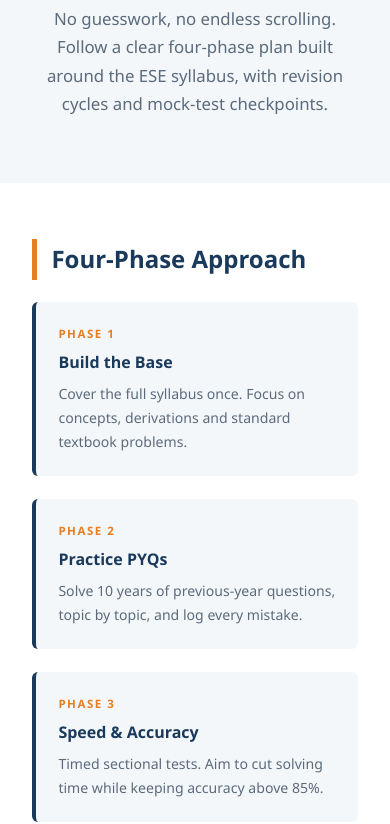
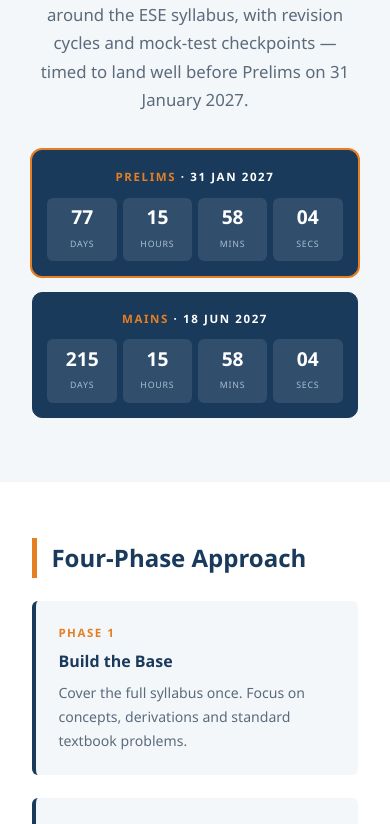
Before and after one commit to chinmayamishra2003/Statically_Determinante, a plain HTML site: page landing.html in a window 390 px wide. Shown: the part 313-1137 px from the top of the page. Drawn offline with Linux system fonts and the light colour scheme.

Commit message:
Refactor landing page styles and structure

```diff
--- a/landing.html
+++ b/landing.html
@@ -16,6 +16,8 @@
 
     * { margin: 0; padding: 0; box-sizing: border-box; }
 
+    [hidden] { display: none !important; }
+
     body {
       font-family: 'Segoe UI', Tahoma, Geneva, Verdana, sans-serif;
       background: #fff;
@@ -23,6 +25,7 @@
       line-height: 1.7;
     }
 
+    /* --- Top bar --- */
     .topbar {
       background: var(--navy);
       padding: 0.8rem 2rem;
@@ -38,9 +41,10 @@
     .topbar a { color: #fff; text-decoration: none; font-size: 0.9rem; }
     .topbar a:hover { color: var(--orange); }
 
+    /* --- Hero --- */
     .hero {
       background: var(--light);
-      padding: 4rem 2rem;
+      padding: 3.5rem 2rem 4rem;
       text-align: center;
     }
 
@@ -48,17 +52,94 @@
       font-size: 2.3rem;
       color: var(--navy);
       margin-bottom: 0.9rem;
+      line-height: 1.25;
     }
 
     .hero h1 em { font-style: normal; color: var(--orange); }
 
-    .hero p {
+    .hero p.lede {
       max-width: 680px;
       margin: 0 auto;
       color: var(--muted);
       font-size: 1.05rem;
     }
 
+    /* --- Countdowns --- */
+    .countdowns {
+      display: grid;
+      grid-template-columns: repeat(auto-fit, minmax(250px, 1fr));
+      gap: 1rem;
+      max-width: 660px;
+      margin: 2.2rem auto 0;
+    }
+
+    .countdown {
+      background: var(--navy);
+      border: 1px solid var(--navy);
+      border-radius: 10px;
+      padding: 1rem 0.9rem 0.85rem;
+      transition: opacity 0.2s, box-shadow 0.2s;
+    }
+
+    /* The nearest upcoming exam gets an orange accent */
+    .countdown.is-next {
+      box-shadow: 0 0 0 2px var(--orange);
+    }
+
+    /* An exam that has already happened fades out */
+    .countdown.is-past { opacity: 0.5; }
+
+    .countdown-label {
+      font-size: 0.72rem;
+      letter-spacing: 1.6px;
+      text-transform: uppercase;
+      font-weight: 700;
+      color: #fff;
+      margin-bottom: 0.7rem;
+    }
+
+    .countdown-label em { font-style: normal; color: var(--orange); }
+
+    .countdown-grid {
+      display: grid;
+      grid-template-columns: repeat(4, 1fr);
+      gap: 0.45rem;
+    }
+
+    .cd-unit {
+      background: rgba(255,255,255,0.1);
+      border-radius: 6px;
+      padding: 0.55rem 0.2rem 0.4rem;
+      text-align: center;
+    }
+
+    .cd-unit strong {
+      display: block;
+      font-size: 1.35rem;
+      line-height: 1.1;
+      color: #fff;
+      font-variant-numeric: tabular-nums;
+    }
+
+    .cd-unit span {
+      font-size: 0.58rem;
+      letter-spacing: 1px;
+      text-transform: uppercase;
+      color: #a9bdd2;
+    }
+
+    /* Final 30 days before a given exam */
+    .countdown.urgent .cd-unit strong { color: #ff7b6b; }
+
+    .countdown-done {
+      font-size: 0.88rem;
+      font-weight: 600;
+      color: var(--orange);
+      text-align: center;
+      padding: 0.7rem 0;
+    }
+
+    /* --- Sections --- */
     section {
       max-width: 1000px;
       margin: 3.5rem auto;
@@ -73,7 +154,7 @@
       margin-bottom: 1.4rem;
     }
 
-    /* Phases */
+    /* --- Phases --- */
     .phases {
       display: grid;
       grid-template-columns: repeat(auto-fit, minmax(220px, 1fr));
@@ -108,7 +189,7 @@
 
     .phase p { font-size: 0.88rem; color: var(--muted); }
 
-    /* Table */
+    /* --- Table --- */
     table {
       width: 100%;
       border-collapse: collapse;
@@ -144,7 +225,7 @@
       font-weight: 600;
     }
 
-    /* FAQ */
+    /* --- FAQ --- */
     .faq p {
       margin-bottom: 1rem;
       font-size: 0.92rem;
@@ -152,7 +233,18 @@
 
     .faq strong { color: var(--navy); }
 
-    /* CTA */
+    /* --- Notice --- */
+    .notice {
+      background: #fff8ee;
+      border-left: 4px solid var(--orange);
+      padding: 1rem 1.2rem;
+      border-radius: 4px;
+      font-size: 0.88rem;
+      color: #7a5a2e;
+      margin-top: 1.5rem;
+    }
+
+    /* --- CTA --- */
     .cta {
       background: var(--navy);
       color: #fff;
@@ -191,24 +283,64 @@
     }
 
     footer a { color: var(--orange); text-decoration: none; }
+    footer a:hover { text-decoration: underline; }
+
+    @media (max-width: 600px) {
+      .hero h1 { font-size: 1.8rem; }
+      .cd-unit strong { font-size: 1.2rem; }
+      .cd-unit span { font-size: 0.55rem; letter-spacing: 0.8px; }
+      .countdown-grid { gap: 0.35rem; }
+    }
   </style>
 </head>
 <body>
 
+  <!-- ===== TOP BAR ===== -->
   <div class="topbar">
     <img src="logo.svg" alt="Statically Determinate" />
     <a href="index.html">&larr; Back to Dashboard</a>
   </div>
 
+  <!-- ===== HERO ===== -->
   <div class="hero">
     <h1>A <em>Determinate</em> Study Plan</h1>
-    <p>
+    <p class="lede">
       No guesswork, no endless scrolling. Follow a clear four-phase plan built
-      around the ESE syllabus, with revision cycles and mock-test checkpoints.
+      around the ESE syllabus, with revision cycles and mock-test checkpoints —
+      timed to land well before Prelims on 31 January 2027.
     </p>
+
+    <!-- ===== COUNTDOWNS ===== -->
+    <div class="countdowns">
+
+      <!-- Prelims -->
+      <div class="countdown" data-countdown data-target="2027-01-31T10:00:00+05:30">
+        <p class="countdown-label"><em>Prelims</em> &middot; 31 Jan 2027</p>
+        <div class="countdown-grid">
+          <div class="cd-unit"><strong data-cd="days">--</strong><span>Days</span></div>
+          <div class="cd-unit"><strong data-cd="hours">--</strong><span>Hours</span></div>
+          <div class="cd-unit"><strong data-cd="mins">--</strong><span>Mins</span></div>
+          <div class="cd-unit"><strong data-cd="secs">--</strong><span>Secs</span></div>
+        </div>
+        <p class="countdown-done" hidden>Prelims is here — all the best!</p>
+      </div>
+
+      <!-- Mains -->
+      <div class="countdown" data-countdown data-target="2027-06-18T10:00:00+05:30">
+        <p class="countdown-label"><em>Mains</em> &middot; 18 Jun 2027</p>
+        <div class="countdown-grid">
+          <div class="cd-unit"><strong data-cd="days">--</strong><span>Days</span></div>
+          <div class="cd-unit"><strong data-cd="hours">--</strong><span>Hours</span></div>
+          <div class="cd-unit"><strong data-cd="mins">--</strong><span>Mins</span></div>
+          <div class="cd-unit"><strong data-cd="secs">--</strong><span>Secs</span></div>
+        </div>
+        <p class="countdown-done" hidden>Mains is here — all the best!</p>
+      </div>
+
+    </div>
   </div>
 
-  <!-- Phases -->
+  <!-- ===== PHASES ===== -->
   <section>
     <h2>Four-Phase Approach</h2>
     <div class="phases">
@@ -235,7 +367,7 @@
     </div>
   </section>
 
-  <!-- Weightage -->
+  <!-- ===== SUBJECT PRIORITY ===== -->
   <section>
     <h2>Subject Priority (Civil Engineering)</h2>
     <table>
@@ -279,9 +411,16 @@
         </tr>
       </tbody>
     </table>
+
+    <div class="notice">
+      <strong>Note:</strong> Exam dates are shown as 31 January 2027 (Prelims)
+      and 18 June 2027 (Mains). Always cross-check with the latest official UPSC
+      notification — if a date shifts, update the <code>data-target</code>
+      attribute on both countdown cards.
+    </div>
   </section>
 
-  <!-- FAQ -->
+  <!-- ===== FAQ ===== -->
   <section class="faq">
     <h2>Common Questions</h2>
     <p>
@@ -300,19 +439,26 @@
       formula-sheet-only pass in the final month.
     </p>
     <p>
+      <strong>How should I use the two countdowns?</strong><br />
+      Treat Prelims as your first hard deadline — aim to be fully revision-ready
+      a month before it. Mains is roughly four and a half months later, leaving
+      room for in-depth answer-writing practice once Prelims is done.
+    </p>
+    <p>
       <strong>Are these notes enough on their own?</strong><br />
       They are a revision aid. Pair them with at least one standard textbook per
       subject and the official syllabus.
     </p>
   </section>
 
-  <!-- CTA -->
+  <!-- ===== CTA ===== -->
   <div class="cta">
     <h2>Start with the subject notes</h2>
     <p>Everything is free, open, and organised by topic.</p>
     <a href="index.html#subjects">Go to Dashboard</a>
   </div>
 
+  <!-- ===== FOOTER ===== -->
   <footer>
     <p>
       &copy; 2026 Statically Determinate &mdash;
@@ -321,5 +467,6 @@
     </p>
   </footer>
 
+  <script src="countdown.js"></script>
 </body>
 </html>
```
